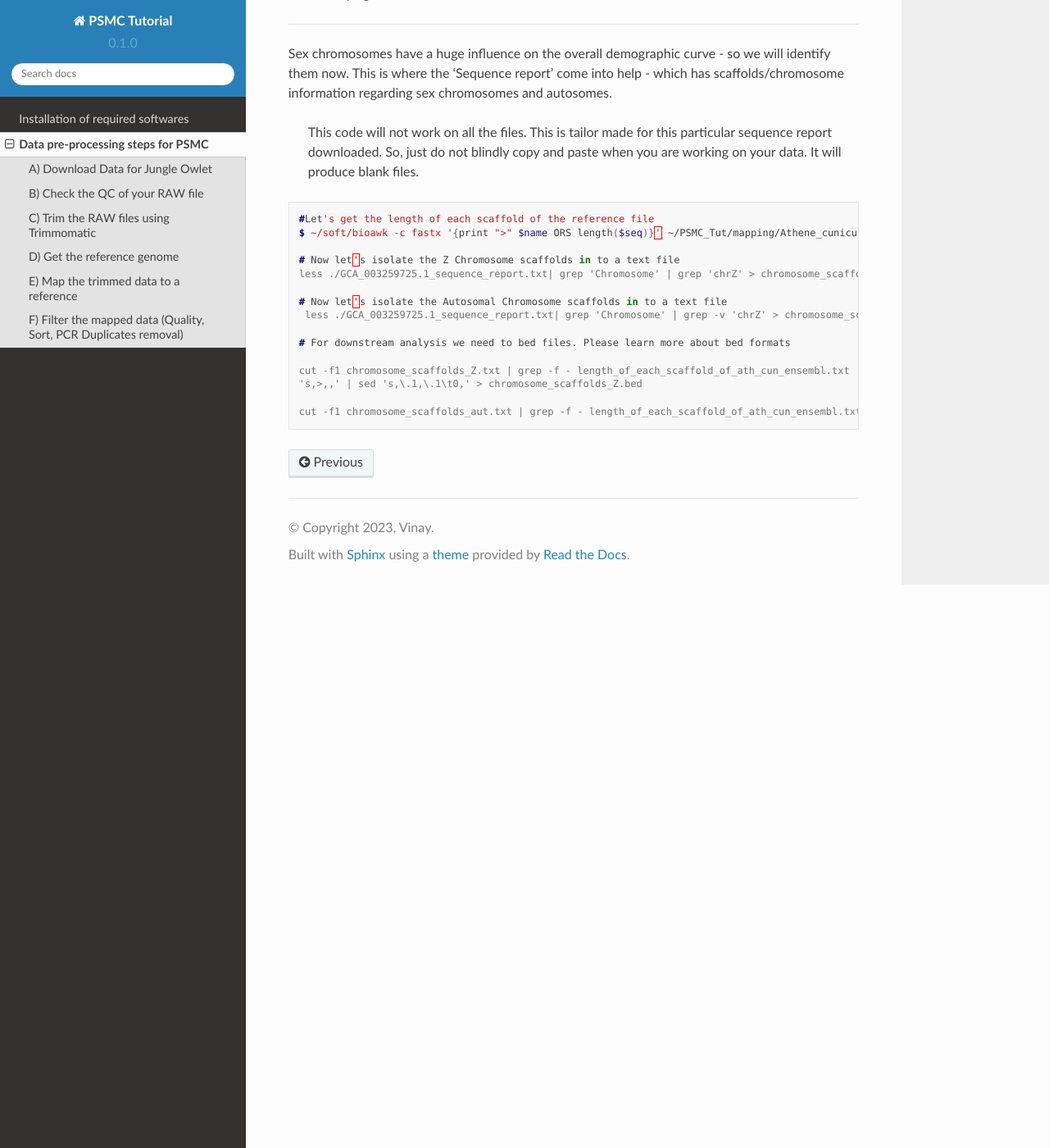
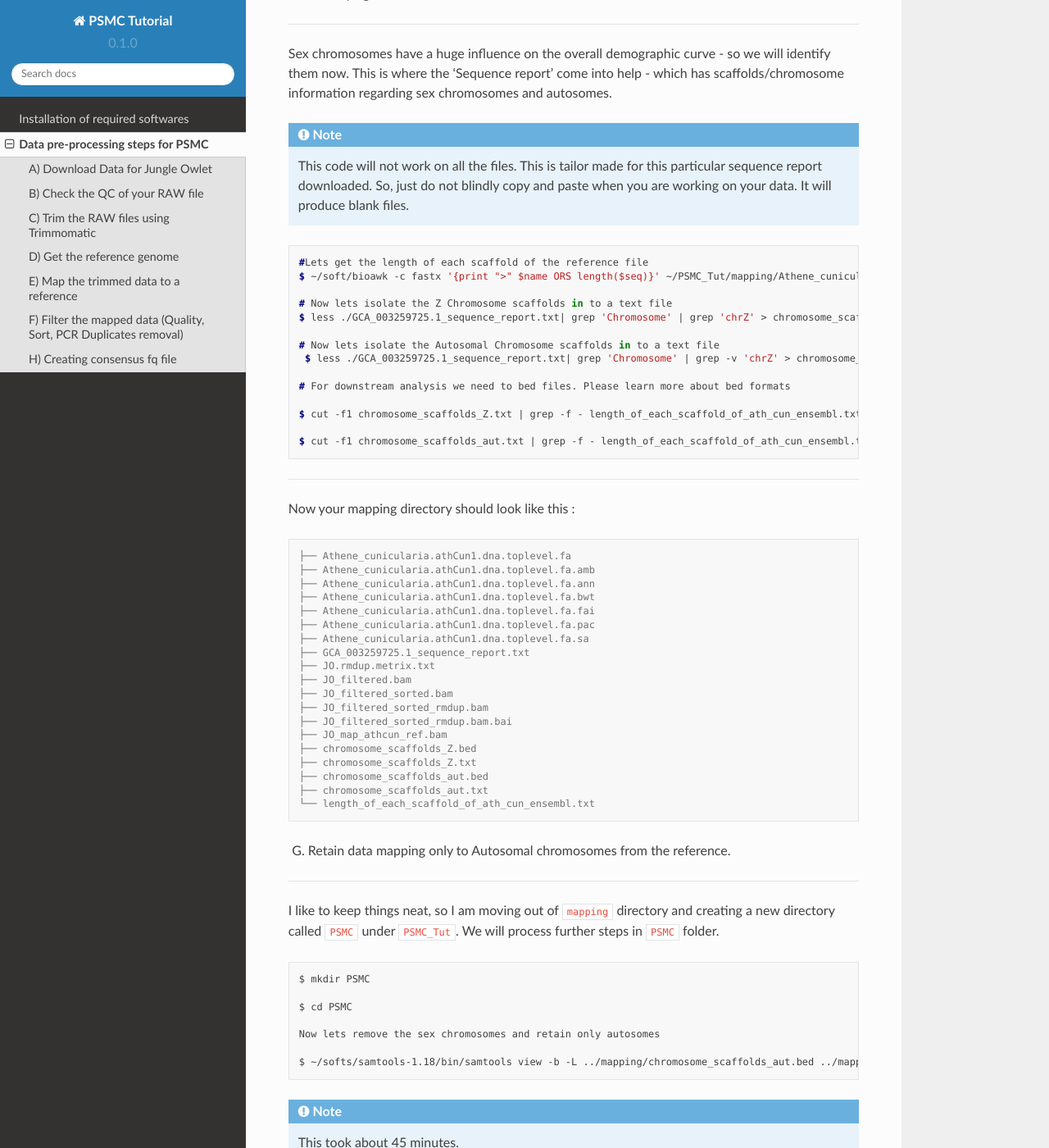
Before and after one commit to stachyris/PSMC_Tutorial-BirdLab, a Sphinx documentation site: the page built from docs/source/01_Data_Pre-Processing.rst, in a window 1280 px wide and 1400 px high, scrolled down 4682 px. Shown: the whole window at 82% size. Built offline with Sphinx 7.4.7 and the Read the Docs theme 2.0.0, drawn with Linux system fonts in a browser that asks for light colours; some of the changed text lies outside the part shown.

Commit message:
Update 01_Data_Pre-Processing.rst

```diff
--- a/docs/source/01_Data_Pre-Processing.rst
+++ b/docs/source/01_Data_Pre-Processing.rst
@@ -224,7 +224,7 @@ H) Identifying sex linked chromosome
 Sex chromosomes have a huge influence on the overall demographic curve - so we will identify them now. This is where the 'Sequence report' come into help - which has scaffolds/chromosome information regarding sex chromosomes and autosomes.
 
 
- .. note::
+.. note::
 
  This code will not work on all the files. This is tailor made for this particular sequence report
  downloaded. So, just do not blindly copy and paste when you are working on your data. It will produce
@@ -232,18 +232,70 @@ Sex chromosomes have a huge influence on the overall demographic curve - so we w
 
 .. code-block:: console
 
- #Let's get the length of each scaffold of the reference file
+ #Lets get the length of each scaffold of the reference file
  $ ~/soft/bioawk -c fastx '{print ">" $name ORS length($seq)}' ~/PSMC_Tut/mapping/Athene_cunicularia.athCun1.dna.toplevel.fa | paste - - > length_of_each_scaffold_of_ath_cun_ensembl.txt
 
- # Now let's isolate the Z Chromosome scaffolds in to a text file
- less ./GCA_003259725.1_sequence_report.txt| grep 'Chromosome' | grep 'chrZ' > chromosome_scaffolds_Z.txt
+ # Now lets isolate the Z Chromosome scaffolds in to a text file
+ $ less ./GCA_003259725.1_sequence_report.txt| grep 'Chromosome' | grep 'chrZ' > chromosome_scaffolds_Z.txt
 
- # Now let's isolate the Autosomal Chromosome scaffolds in to a text file
-  less ./GCA_003259725.1_sequence_report.txt| grep 'Chromosome' | grep -v 'chrZ' > chromosome_scaffolds_aut.txt
+ # Now lets isolate the Autosomal Chromosome scaffolds in to a text file
+  $ less ./GCA_003259725.1_sequence_report.txt| grep 'Chromosome' | grep -v 'chrZ' > chromosome_scaffolds_aut.txt
 
  # For downstream analysis we need to bed files. Please learn more about bed formats
 
- cut -f1 chromosome_scaffolds_Z.txt | grep -f - length_of_each_scaffold_of_ath_cun_ensembl.txt | sed
- 's,>,,' | sed 's,\.1,\.1\t0,' > chromosome_scaffolds_Z.bed
+ $ cut -f1 chromosome_scaffolds_Z.txt | grep -f - length_of_each_scaffold_of_ath_cun_ensembl.txt | sed 's,>,,' | sed 's,\.1,\.1\t0,' > chromosome_scaffolds_Z.bed
 
- cut -f1 chromosome_scaffolds_aut.txt | grep -f - length_of_each_scaffold_of_ath_cun_ensembl.txt | sed 's,>,,' | sed 's,\.1,\.1\t0,' > chromosome_scaffolds_aut.bed
+ $ cut -f1 chromosome_scaffolds_aut.txt | grep -f - length_of_each_scaffold_of_ath_cun_ensembl.txt | sed 's,>,,' | sed 's,\.1,\.1\t0,' > chromosome_scaffolds_aut.bed
+
+---------------------------------------------------------------------------------
+
+Now your mapping directory should look like this :
+
+.. code-block:: console
+
+ ├── Athene_cunicularia.athCun1.dna.toplevel.fa
+ ├── Athene_cunicularia.athCun1.dna.toplevel.fa.amb
+ ├── Athene_cunicularia.athCun1.dna.toplevel.fa.ann
+ ├── Athene_cunicularia.athCun1.dna.toplevel.fa.bwt
+ ├── Athene_cunicularia.athCun1.dna.toplevel.fa.fai
+ ├── Athene_cunicularia.athCun1.dna.toplevel.fa.pac
+ ├── Athene_cunicularia.athCun1.dna.toplevel.fa.sa
+ ├── GCA_003259725.1_sequence_report.txt
+ ├── JO.rmdup.metrix.txt
+ ├── JO_filtered.bam
+ ├── JO_filtered_sorted.bam
+ ├── JO_filtered_sorted_rmdup.bam
+ ├── JO_filtered_sorted_rmdup.bam.bai
+ ├── JO_map_athcun_ref.bam
+ ├── chromosome_scaffolds_Z.bed
+ ├── chromosome_scaffolds_Z.txt
+ ├── chromosome_scaffolds_aut.bed
+ ├── chromosome_scaffolds_aut.txt
+ └── length_of_each_scaffold_of_ath_cun_ensembl.txt
+
+
+G) Retain data mapping only to Autosomal chromosomes from the reference.
+
+--------------------------------------------------------------------------
+
+I like to keep things neat, so I am moving out of ``mapping`` directory and creating a new directory called ``PSMC`` under ``PSMC_Tut``. We will process further steps in ``PSMC`` folder.
+
+.. code-block::
+
+ $ mkdir PSMC
+
+ $ cd PSMC
+
+ Now lets remove the sex chromosomes and retain only autosomes
+
+ $ ~/softs/samtools-1.18/bin/samtools view -b -L ../mapping/chromosome_scaffolds_aut.bed ../mapping/JO_filtered_sorted_rmdup.bam > JO_filtered_sorted_rmdup_aut.bam
+
+.. note::
+
+ This took about 45 minutes.
+
+
+H) Creating consensus fq file
+------------------------------
+
+ /usr/local/bin/bin/bcftools mpileup -C50 -f ~/PSMC_Tut/mapping/Athene_cunicularia.athCun1.dna.toplevel.fa ./JO_filtered_sorted_rmdup_aut.bam | /usr/local/bin/bin/bcftools call -c - | /usr/local/bin/bin/vcfutils.pl vcf2fq -d 10 -D 100 | gzip > JO_diploid.fq.gz
```
